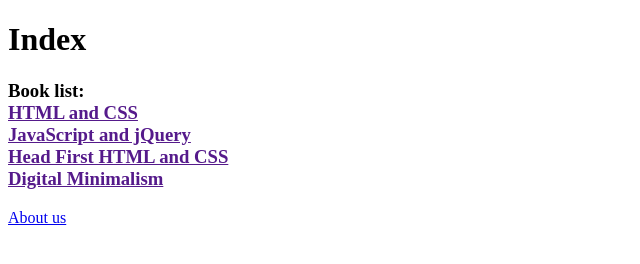
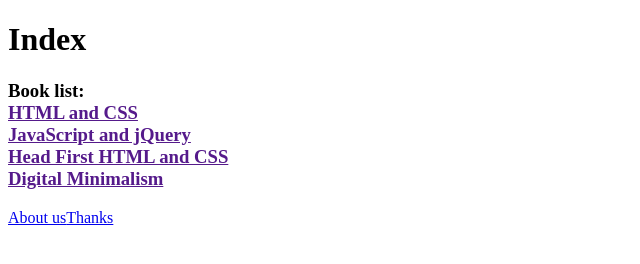
Before and after one commit to sunnylovesunny1314/Charlson_32_library, a plain HTML site: page index.html in a window 1280 px wide. Shown: the full height of the page, 0-640 px from the left. Drawn offline with Linux system fonts and the light colour scheme.

Commit message:
Update index.html

```diff
--- a/index.html
+++ b/index.html
@@ -11,4 +11,4 @@
 <h3>
 Book list:<br><a href="">HTML and CSS</a><br><a href="">JavaScript and jQuery</a><br><a href="">Head First HTML and CSS</a><br><a href="">Digital Minimalism</a>
 </h3>
-  <a href="https://zen-brahmagupta-556d44.netlify.app/">About us</a>
+  <a href="https://zen-brahmagupta-556d44.netlify.app/">About us</a><a href="https://hopeful-thompson-ae13eb.netlify.app/>contact</a><a href="https://frosty-darwin-8e4c2f.netlify.app/">Thanks</a>
```
